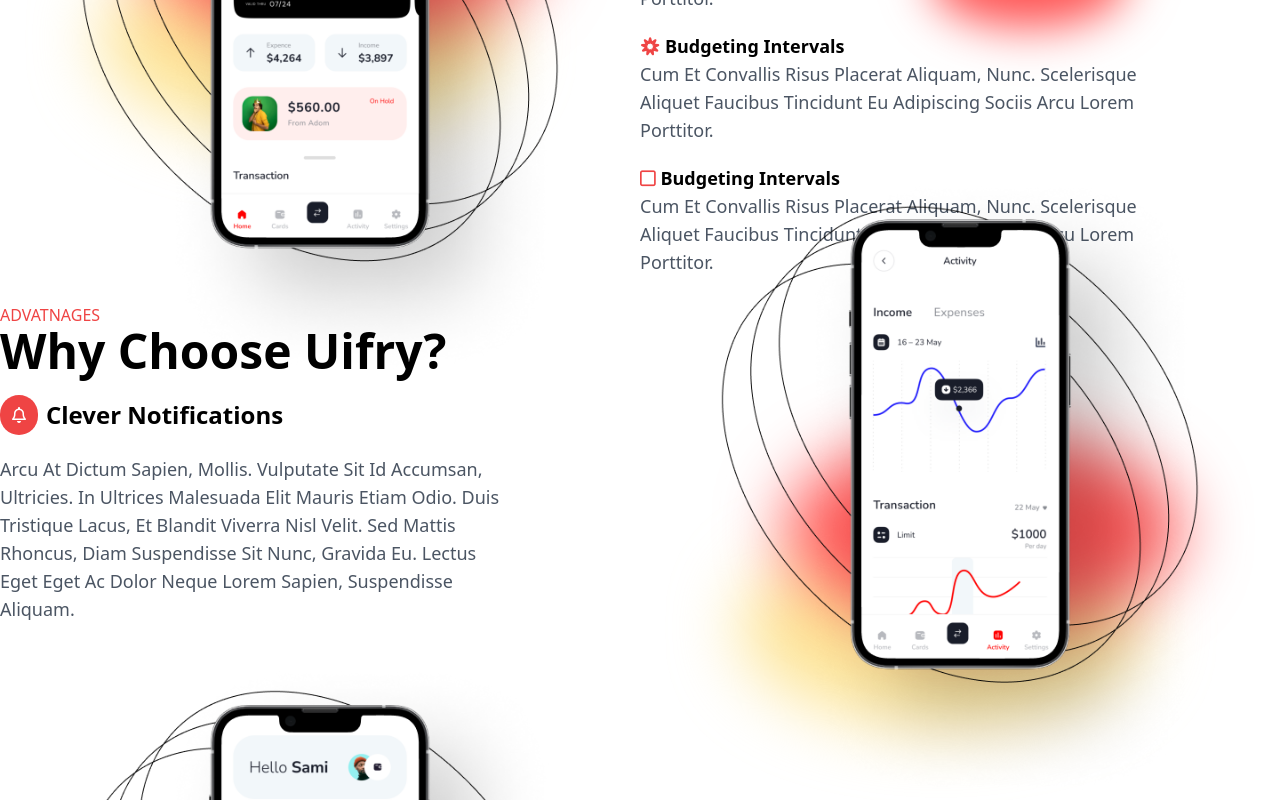
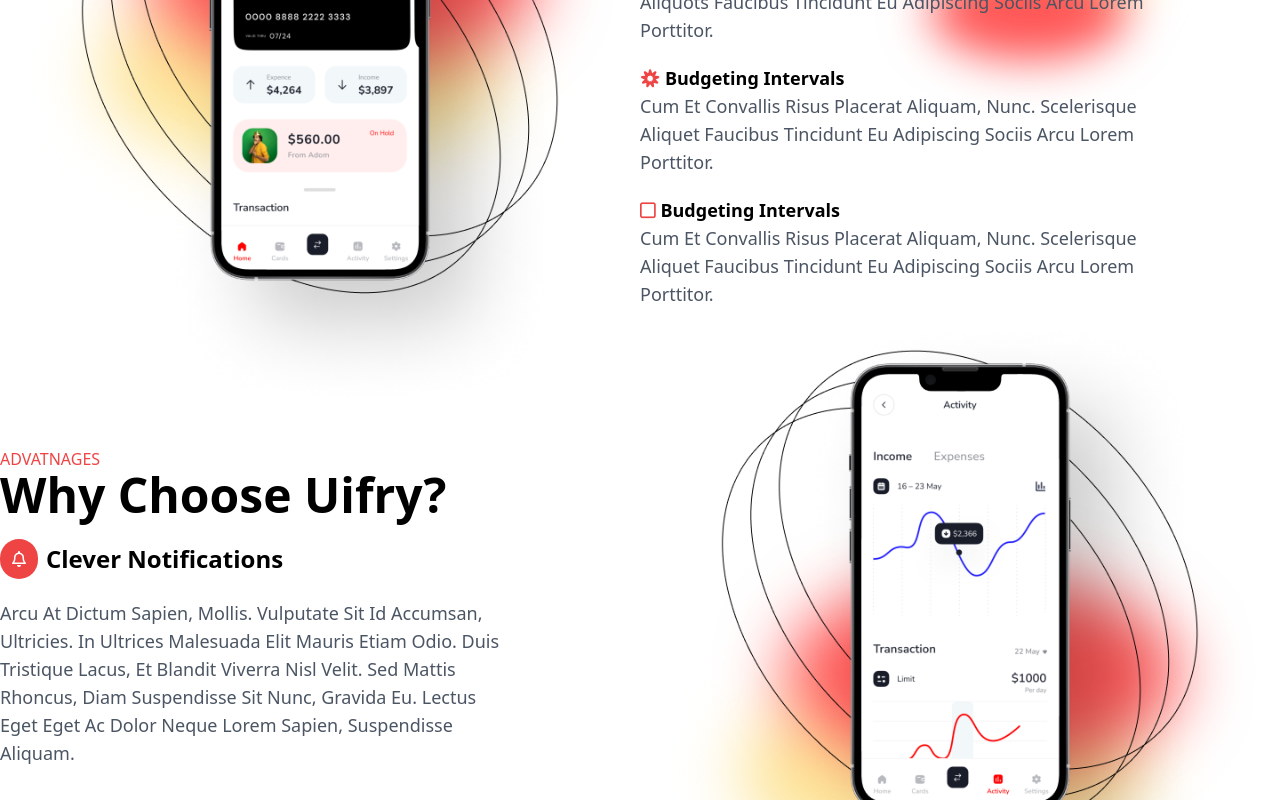
Before and after one commit to muhammadranju/app-landing-page, a React (Vite) app: page / in a window 1280 px wide. Shown: the part 1180-1980 px from the top of the page. Built offline with nearby package versions, Linux system fonts and the light colour scheme.

Commit message:
fix: update and fixing some styles

```diff
--- a/src/components/ChooseUifry.jsx
+++ b/src/components/ChooseUifry.jsx
@@ -1,9 +1,9 @@
 function ChooseUifry() {
   return (
-    <section className="container mx-auto flex flex-col lg:flex-row justify-center items-center lg:-mt-64 px-3 lg:px-0">
+    <section className="container mx-auto flex flex-col lg:flex-row justify-center items-center lg:-mt-36 px-3 lg:px-0">
       <div className="flex-1">
         <span className="uppercase font-medium text-red-500">advatnages</span>
-        <h1 className="lg:text-5xl text-3xl mb-5 relative z-20 font-bold dark:text-white text-black">
+        <h1 className="lg:text-5xl mb-5 relative z-20 font-bold dark:text-white text-black">
           why choose Uifry?
         </h1>
         <div className="flex items-center">
--- a/src/components/UifryPremium.jsx
+++ b/src/components/UifryPremium.jsx
@@ -1,6 +1,6 @@
 function UifryPremium() {
   return (
-    <section className="container mx-auto lg:mt-72 dark:text-white text-black mt-80 flex flex-col-reverse lg:flex-row items-center px-3 lg:px-0">
+    <section className="container mx-auto  dark:text-white text-black mt-80 flex flex-col-reverse lg:flex-row items-center px-3 lg:px-0">
       <div className="flex-1 relative lg:mt-0 mt-5">
         <img
           className="absolute z-10 mt-10"
```
